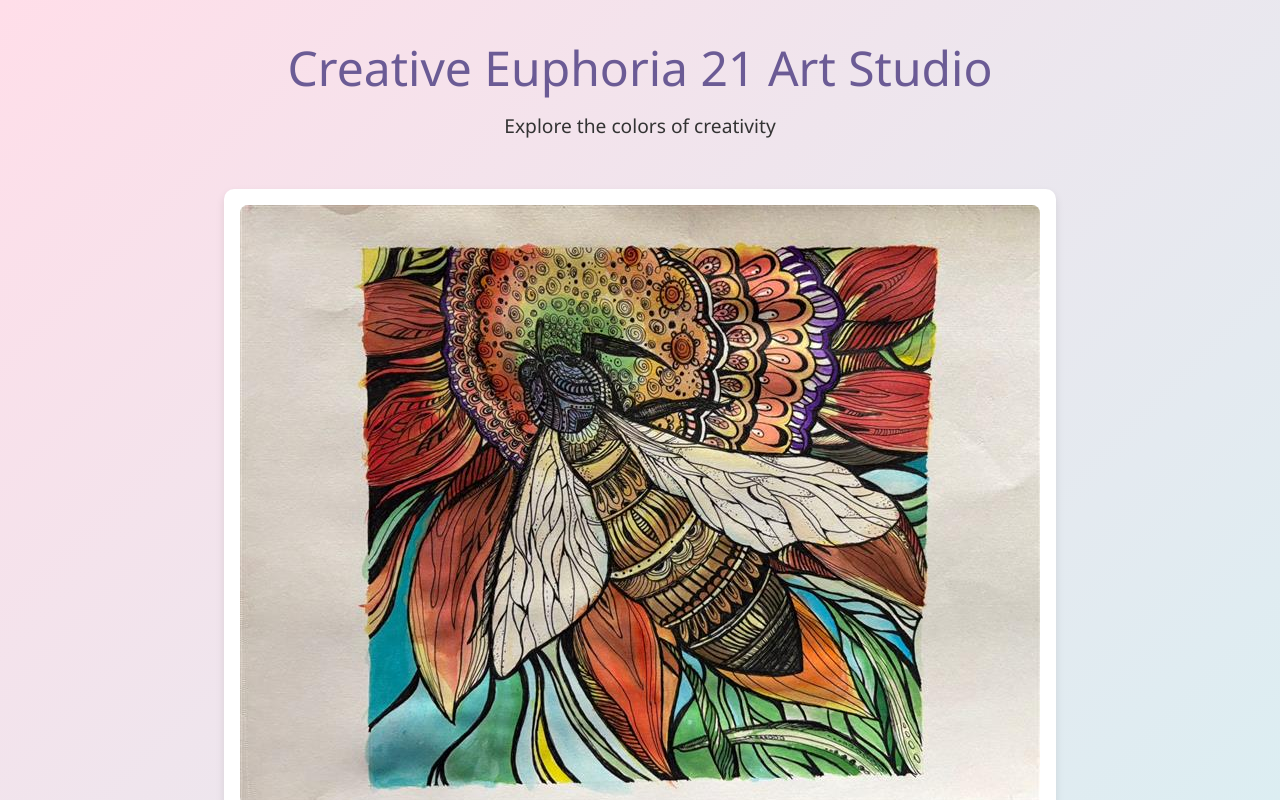
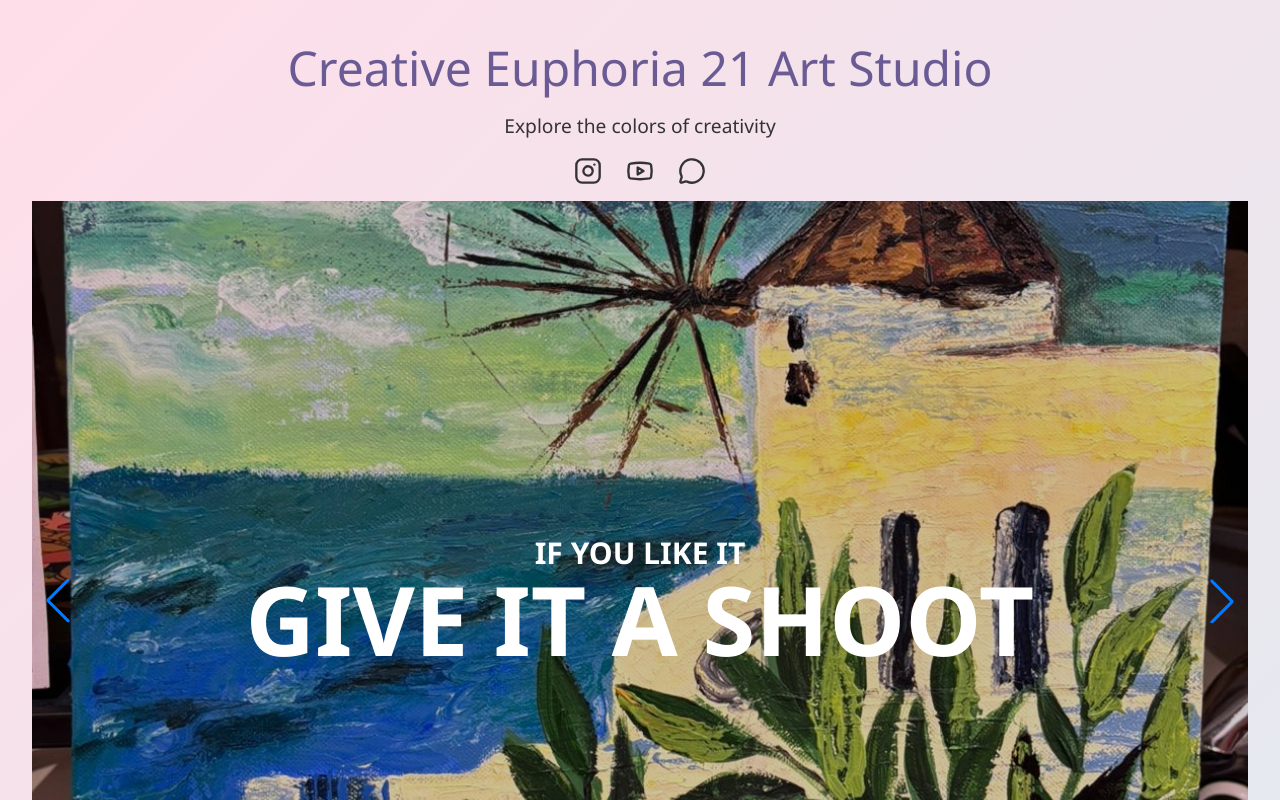
Before and after one commit to agrawalharsh4/ce-21-poc, a Next.js app in the folder ce-21-poc/: page / in a window 1280 px wide. Shown: the top 800 px of the page. Built offline with nearby package versions, Linux system fonts and the light colour scheme.

Commit message:
New Components added

```diff
--- a/ce-21-poc/package.json
+++ b/ce-21-poc/package.json
@@ -11,11 +11,13 @@
   "dependencies": {
     "@next/font": "^14.2.15",
     "@tailwindcss/typography": "^0.5.19",
+    "lucide-react": "^0.552.0",
     "next": "^15.5.4",
     "postcss": "^8.5.6",
     "react": "19.1.0",
     "react-dom": "19.1.0",
     "sass": "^1.93.2",
+    "swiper": "^12.0.3",
     "tailwind": "^4.0.0"
   },
   "devDependencies": {
--- /dev/null
+++ b/ce-21-poc/src/app/components/Gallery/Gallery.module.scss
@@ -0,0 +1,30 @@
+
+.gallery {
+  display: flex;
+  justify-content: center;
+  gap: 2rem;
+  margin: 3rem 0;
+  flex-wrap: wrap;
+}
+
+.artwork {
+  background: #fff;
+  border-radius: 10px;
+  padding: 1rem;
+  box-shadow: 0 4px 8px rgba(0,0,0,0.1);
+  transition: transform 0.3s ease;
+}
+
+.artwork:hover {
+  transform: scale(1.05);
+}
+
+.artwork img {
+  width: 100%;
+  border-radius: 8px;
+}
+
+.artwork h3 {
+  margin-top: 1rem;
+  color: #FF6F61;
+}
--- /dev/null
+++ b/ce-21-poc/src/app/components/Gallery/Gallery.tsx
@@ -0,0 +1,23 @@
+import Image from "next/image";
+import styles from "./Gallery.module.scss";
+const Gallery: React.FC = ({ }) => {
+  return (
+    <section className={styles.gallery}>
+        <h1 className="w-full text-4xl font-bold dark:text-white">Student's Creation</h1>
+        <div className={styles.artwork}>
+          <Image width={320} height={480} src="/images/1.jpg" alt="Art 1" />
+          <h3>Pen Art</h3>
+        </div>
+        <div className={styles.artwork}>
+          <Image width={320} height={480} src="/images/2.jpg" alt="Art 2" />
+          <h3>Spatula Work</h3>
+        </div>
+        <div className={styles.artwork}>
+          <Image width={320} height={480}  src="/images/3.jpg" alt="Art 3" />
+          <h3>Abstract Art on Acrylic Color</h3>
+        </div>
+    </section>
+  );
+};
+
+export default Gallery;
--- /dev/null
+++ b/ce-21-poc/src/app/components/ImageTitleText/ImageTitleText.module.scss
@@ -0,0 +1,33 @@
+.container {
+  display: flex;
+  align-items: center;
+  justify-content: space-between;
+  padding: 2rem;
+  gap: 2rem;
+
+  @media (max-width: 768px) {
+    flex-direction: column;
+  }
+}
+
+.imageSection {
+  flex: 1;
+  img {
+    width: 100%;
+    height: auto;
+    border-radius: 8px;
+  }
+}
+
+.textSection {
+  flex: 1;
+  h2 {
+    font-size: 2rem;
+    margin-bottom: 1rem;
+  }
+
+  p {
+    font-size: 1.1rem;
+    line-height: 1.6;
+  }
+}
--- /dev/null
+++ b/ce-21-poc/src/app/components/ImageTitleText/ImageTitleText.tsx
@@ -0,0 +1,24 @@
+import React from 'react';
+import styles from './ImageTitleText.module.scss';
+import Image from 'next/image';
+interface ImageTextSectionProps {
+  imageUrl: string;
+  title: string;
+  text: string;
+}
+
+const ImageTitleText: React.FC<ImageTextSectionProps> = ({ imageUrl, title, text }) => {
+  return (
+    <div className={styles.container}>
+      <div className={styles.imageSection}>
+        <Image width={500} height={500} src={imageUrl} alt={title} />
+      </div>
+      <div className={styles.textSection}>
+        <h2>{title}</h2>
+        <p>{text}</p>
+      </div>
+    </div>
+  );
+};
+
+export default ImageTitleText;
--- /dev/null
+++ b/ce-21-poc/src/app/components/SocialShareButtons/SocialShareButtons.tsx
@@ -0,0 +1,52 @@
+import { Instagram, Youtube, MessageCircle } from "lucide-react";
+
+interface SocialLinksProps {
+  instagramUrl: string;
+  youtubeUrl: string;
+  whatsappNumber: string; // e.g. "919876543210"
+}
+
+const SocialShareButtons: React.FC<SocialLinksProps> = ({
+  instagramUrl,
+  youtubeUrl,
+  whatsappNumber,
+}) => {
+  return (
+    <div className="flex items-center gap-6 justify-center py-4">
+      {/* Instagram */}
+      <a
+        href={instagramUrl}
+        target="_blank"
+        rel="noopener noreferrer"
+        aria-label="Instagram"
+        className="hover:text-pink-600 transition-colors"
+      >
+        <Instagram size={28} />
+      </a>
+
+      {/* YouTube */}
+      <a
+        href={youtubeUrl}
+        target="_blank"
+        rel="noopener noreferrer"
+        aria-label="YouTube"
+        className="hover:text-red-600 transition-colors"
+      >
+        <Youtube size={28} />
+      </a>
+
+      {/* WhatsApp */}
+      <a
+        href={`https://wa.me/${whatsappNumber}`}
+        target="_blank"
+        rel="noopener noreferrer"
+        aria-label="WhatsApp"
+        className="hover:text-green-600 transition-colors"
+      >
+        <MessageCircle size={28} />
+      </a>
+    </div>
+  );
+};
+
+export default SocialShareButtons;
--- /dev/null
+++ b/ce-21-poc/src/app/components/SwiperSlider/ImageSlider.tsx
@@ -0,0 +1,73 @@
+"use client"; // <===== REQUIRED
+
+import React from "react";
+
+// Swiper components, modules and styles
+import { Autoplay, Navigation, Pagination } from "swiper/modules";
+import { Swiper, SwiperSlide } from "swiper/react";
+import "swiper/css";
+import "swiper/css/navigation";
+import "swiper/css/pagination";
+
+interface Slide {
+  id: number;
+  title: string;
+  tagline: string;
+  image: string;
+  buttons: ButtonProps[];
+}
+
+interface ButtonProps {
+  id: number;
+  text: string;
+  link: string;
+  type: string;
+}
+
+interface DemoSliderProps {
+  data: Slide[];
+}
+
+const ImageSlider: React.FC<DemoSliderProps> = ({ data }) => {
+  return (
+    <section className="w-full">
+      <div className=" h-screen">
+        <ul className="h-full w-full">
+          <Swiper
+            navigation
+            pagination={{ type: "bullets", clickable: true }}
+            autoplay={true}
+            loop={true}
+            modules={[Autoplay, Navigation, Pagination]}
+          >
+            {data.map(({ id, image, tagline, title, buttons }) => (
+              <SwiperSlide key={id}>
+                <div
+                  className="h-full w-full absolute left-0 top-0"
+                  style={{
+                    background: `url(${image}) center center / cover scroll no-repeat`,
+                  }}
+                ></div>
+                <div className="h-full w-full absolute left-0 top-0 bg-black opacity-20"></div>
+                <div className="relative z-10 h-full flex items-center justify-center">
+                  <div className="text-center">
+                    {tagline && (
+                      <p className="text-md sm:text-xl lg:text-3xl font-semibold text-white">
+                        {tagline}
+                      </p>
+                    )}
+                    <p className="text-3xl sm:text-6xl lg:text-8xl font-bold text-white">
+                      {title}
+                    </p>
+                  </div>
+                </div>
+              </SwiperSlide>
+            ))}
+          </Swiper>
+        </ul>
+      </div>
+    </section>
+  );
+};
+
+export default ImageSlider;
--- /dev/null
+++ b/ce-21-poc/src/app/data/slider-data.json
@@ -0,0 +1,30 @@
+[
+  {
+    "id": 1,
+    "title": "ARE AWESOME",
+    "tagline": "NEXTJS 13 & SWIPER SLIDER",
+    "image": "/Images/1.jpg",
+    "buttons": [
+      {
+        "id": 1,
+        "text": "Roberto Nickson",
+        "link": "https://www.pexels.com/@rpnickson/",
+        "type": "btn-dark btn-circle"
+      }
+    ]
+  },
+  {
+    "id": 2,
+    "title": "GIVE IT A SHOOT",
+    "tagline": "IF YOU LIKE IT",
+    "image": "Images/2.jpg",
+    "buttons": [
+      {
+        "id": 1,
+        "text": "Julia M Cameron",
+        "link": "https://www.pexels.com/@julia-m-cameron/",
+        "type": "btn-dark btn-circle"
+      }
+    ]
+  }
+]
--- a/ce-21-poc/src/app/globals.css
+++ b/ce-21-poc/src/app/globals.css
@@ -1,5 +1,7 @@
 @import "tailwindcss";
-
+@tailwind base;
+@tailwind components;
+@tailwind utilities;
 :root {
   --background: #ffffff;
   --foreground: #171717;
@@ -46,6 +48,7 @@ body {
 }
 
 .gallery {
+  @apply flex min-h-screen flex-col items-center justify-between;
   display: flex;
   justify-content: center;
   gap: 2rem;
@@ -88,3 +91,13 @@ body {
 .footer button:hover {
   background-color: #E85C50;
 }
+
+.swiper {
+  height: 100%;
+  width: 100%;
+}
+
+.swiper .swiper-pagination-bullet-active {
+  transform: scale(2);
+  transform-origin: center;
+}
--- a/ce-21-poc/src/app/page.module.scss
+++ b/ce-21-poc/src/app/page.module.scss
@@ -17,37 +17,6 @@
   font-size: 1.2rem;
   color: #333;
 }
-
-.gallery {
-  display: flex;
-  justify-content: center;
-  gap: 2rem;
-  margin: 3rem 0;
-  flex-wrap: wrap;
-}
-
-.artwork {
-  background: #fff;
-  border-radius: 10px;
-  padding: 1rem;
-  box-shadow: 0 4px 8px rgba(0,0,0,0.1);
-  transition: transform 0.3s ease;
-}
-
-.artwork:hover {
-  transform: scale(1.05);
-}
-
-.artwork img {
-  width: 100%;
-  border-radius: 8px;
-}
-
-.artwork h3 {
-  margin-top: 1rem;
-  color: #FF6F61;
-}
-
 .footer button {
   background-color: #FF6F61;
   color: white;
--- a/ce-21-poc/src/app/page.tsx
+++ b/ce-21-poc/src/app/page.tsx
@@ -1,28 +1,29 @@
-import Image from "next/image";
-import styles from "./page.module.scss"
+import styles from "./page.module.scss";
+import dataSlider from "./data/slider-data.json";
+import ImageSlider from "./components/SwiperSlider/ImageSlider";
+import Gallery from "./components/Gallery/Gallery";
+import ImageTitleText from "./components/ImageTitleText/ImageTitleText";
+import SocialShareButtons from "./components/SocialShareButtons/SocialShareButtons";
+const ArtistDescription = `
+A passionate and versatile fine arts artist, Dhanshree brings imagination to life through a remarkable command over diverse mediums such as pencil shading, charcoal, watercolor, acrylic, and oil painting. With a deep-rooted love for visual storytelling, she captures emotions, textures, and light in every creation — whether it’s the subtle gradients of graphite or the vibrant hues of acrylics. Each artwork reflects not only technical mastery but also an expressive sensitivity that speaks to viewers on a personal level.`;
 export default function Home() {
   return (
     <div className={styles.container}>
       <header className={styles.header}>
         <h1>Creative Euphoria 21 Art Studio</h1>
         <p>Explore the colors of creativity</p>
+        <SocialShareButtons instagramUrl="https://www.instagram.com/creative_euphoria21" youtubeUrl="https://www.youtube.com/@creativeeuphoria21" whatsappNumber="9340504550"></SocialShareButtons>
       </header>
-      <main className={styles.gallery}>
-        <div className={styles.artwork}>
-          <Image width={320} height={480} src="/images/1.jpg" alt="Art 1" />
-          <h3>Pen Art</h3>
-        </div>
-        <div className={styles.artwork}>
-          <Image width={320} height={480} src="/images/2.jpg" alt="Art 2" />
-          <h3>Spatula Work</h3>
-        </div>
-        <div className={styles.artwork}>
-          <Image width={320} height={480}  src="/images/3.jpg" alt="Art 3" />
-          <h3>Abstract Art on Acrylic Color</h3>
-        </div>
+      <main>
+        <ImageSlider data={dataSlider}></ImageSlider>
+        <Gallery></Gallery>
+        <ImageTitleText imageUrl="/images/d.jpg" title="Meet the Artist" text={ArtistDescription}></ImageTitleText>
       </main>
       <footer className={styles.footer}>
-        <button>More Content Coming Soon!!!</button>
+        {/* <button>More Content Coming Soon!!!</button> */}
+        <div>
+          <SocialShareButtons instagramUrl="https://www.instagram.com/creative_euphoria21" youtubeUrl="https://www.youtube.com/@creativeeuphoria21" whatsappNumber="9340504550"></SocialShareButtons>
+        </div>
         <div>
           &copy; 2025 Creative Euphoria 21 Art Studio
         </div>
```
Also changed, not shown: ce-21-poc/public/images/d.jpg (added), ce-21-poc/src/app/components/SocialShareButtons/SocialShareButtons.module.scss (added), 1 other file (tests, documents, lock files or other folders).
